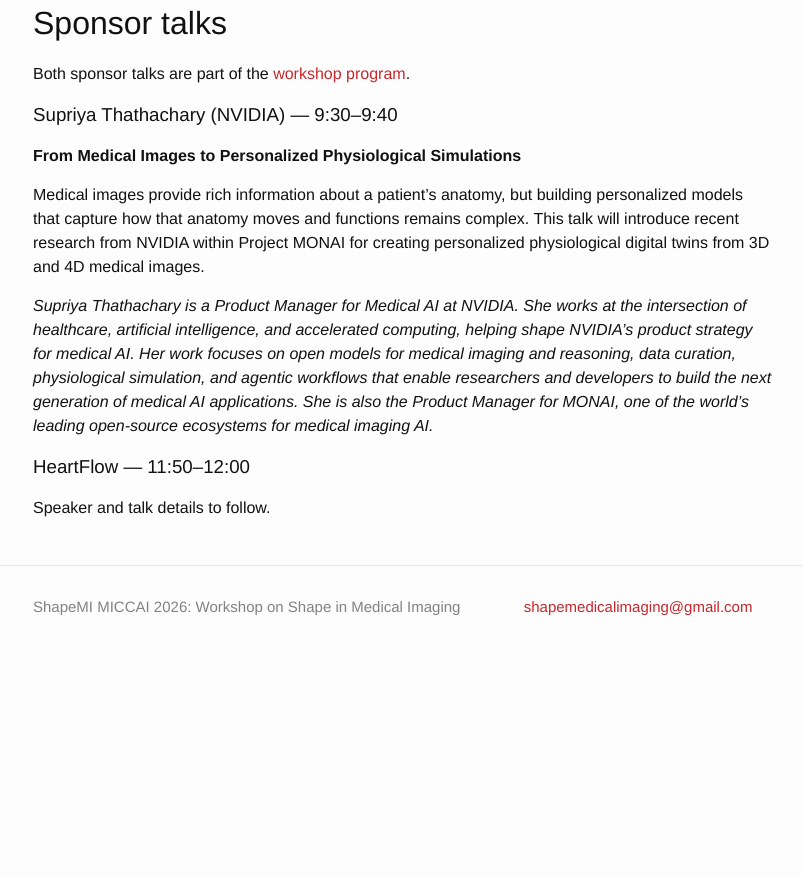
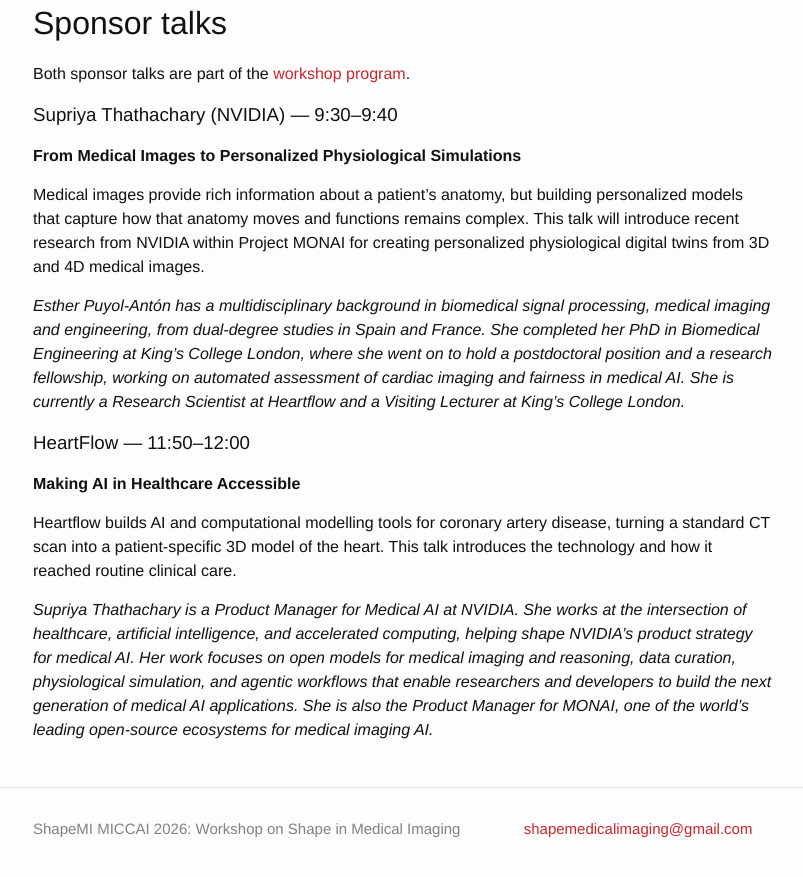
Before and after one commit to shapemi/shapemi.github.io, a Jekyll site: the page built from sponsors/index.md, in a window 1280 px wide and 900 px high, scrolled down 803 px. Shown: the top 877 px of the window, without its empty margins (237-1040 px from the left). Built offline with Jekyll 4.4.1, drawn with Linux system fonts in a browser that asks for light colours; before the commit the page ends 1481 px from its top, so only the background shows below that.

Commit message:
ENH: Add Heartflow sponsor talk info

```diff
--- a/sponsors/index.md
+++ b/sponsors/index.md
@@ -41,8 +41,12 @@ Both sponsor talks are part of the [workshop program](/program/).
 
 Medical images provide rich information about a patient's anatomy, but building personalized models that capture how that anatomy moves and functions remains complex. This talk will introduce recent research from NVIDIA within Project MONAI for creating personalized physiological digital twins from 3D and 4D medical images.
 
-*Supriya Thathachary is a Product Manager for Medical AI at NVIDIA. She works at the intersection of healthcare, artificial intelligence, and accelerated computing, helping shape NVIDIA's product strategy for medical AI. Her work focuses on open models for medical imaging and reasoning, data curation, physiological simulation, and agentic workflows that enable researchers and developers to build the next generation of medical AI applications. She is also the Product Manager for MONAI, one of the world's leading open-source ecosystems for medical imaging AI.*
+*Esther Puyol-Antón has a multidisciplinary background in biomedical signal processing, medical imaging and engineering, from dual-degree studies in Spain and France. She completed her PhD in Biomedical Engineering at King's College London, where she went on to hold a postdoctoral position and a research fellowship, working on automated assessment of cardiac imaging and fairness in medical AI. She is currently a Research Scientist at Heartflow and a Visiting Lecturer at King's College London.*
 
 ### HeartFlow — 11:50–12:00
 
-Speaker and talk details to follow.
+**Making AI in Healthcare Accessible**
+
+Heartflow builds AI and computational modelling tools for coronary artery disease, turning a standard CT scan into a patient-specific 3D model of the heart. This talk introduces the technology and how it reached routine clinical care.
+
+*Supriya Thathachary is a Product Manager for Medical AI at NVIDIA. She works at the intersection of healthcare, artificial intelligence, and accelerated computing, helping shape NVIDIA's product strategy for medical AI. Her work focuses on open models for medical imaging and reasoning, data curation, physiological simulation, and agentic workflows that enable researchers and developers to build the next generation of medical AI applications. She is also the Product Manager for MONAI, one of the world's leading open-source ecosystems for medical imaging AI.*
```
Also changed, not shown: program/index.md (+5 -0 lines).
